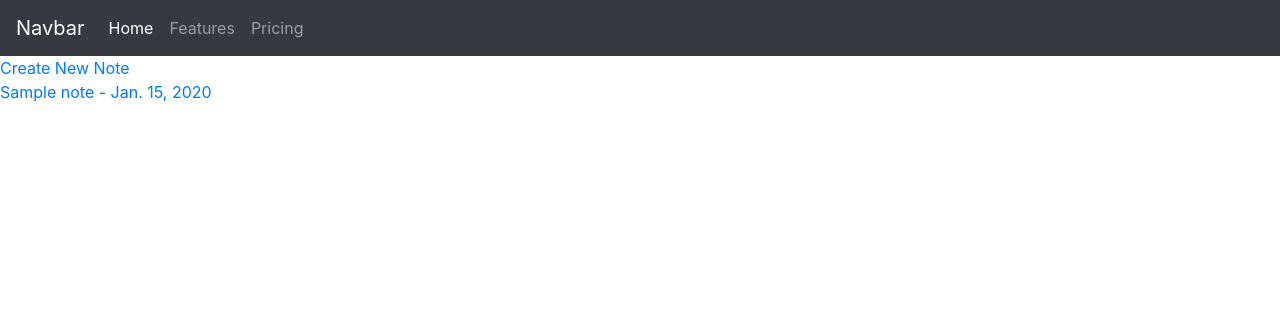
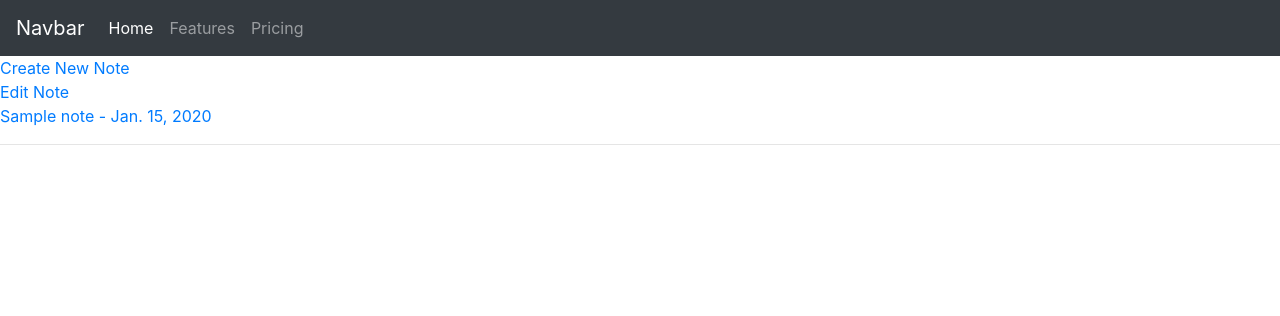
Before and after one commit to kiarash-gh/Note-Taking, a Django app: page /note-list/ in a window 1280 px wide. Shown: the top 316 px of the page. Run offline with Django 5.2, Linux system fonts and the light colour scheme; tables that the repository leaves empty hold one stand-in row (values such as "Sample post"); some libraries are stand-ins or nearby versions.

Commit message:
feat: add show note detail and update note

```diff
--- a/note/note_taking/templates/note_taking/note_list.html
+++ b/note/note_taking/templates/note_taking/note_list.html
@@ -8,7 +8,12 @@
 
     {% for note in notes %}
         <div>
+            <a href={% url 'edit-note' note.id %}>Edit Note</a>
+        </div>
+
+        <div>
             <a href={% url 'note-detail' note.id %}>{{note.title}} - {{note.created}}</a>
+            <hr>
         </div>
 
     {% endfor %}
--- a/note/note_taking/urls.py
+++ b/note/note_taking/urls.py
@@ -6,5 +6,6 @@ urlpatterns = [
     path('', views.home, name='home'),
     path('note-list/', views.note_list, name='note-list'),
     path('create-note/', views.create_note, name='create-note'),
-    path('note-detail/<str:pk>', views.note_list, name='note-detail'),
+    path('note-detail/<str:pk>', views.note_detail, name='note-detail'),
+    path('edit-note/<str:pk>', views.update_note, name='edit-note'),
 ]
--- a/note/note_taking/views.py
+++ b/note/note_taking/views.py
@@ -26,3 +26,24 @@ def create_note(request):
 
     context = {'form': form}
     return render(request, 'note_taking/create_note.html', context)
+
+
+def note_detail(request, pk):
+    note = Note.objects.get(id=pk)
+    form = NoteForm(instance=note)
+    context= {'form': form}
+    return render(request, 'note_taking/note_detail.html', context)
+
+
+def update_note(request, pk):
+    note = Note.objects.get(id=pk)
+    if request.method == 'POST':
+        form = NoteForm(request.POST, instance=note)
+        if form.is_valid():
+            form.save()
+            return redirect('note-list')
+    else:
+        form = NoteForm(instance=note)
+
+    context= {'form': form}
+    return render(request, 'note_taking/edit_note.html', context)
```
Also changed, not shown: note/note_taking/templates/note_taking/edit_note.html (added, +16 -0 lines), note/note_taking/templates/note_taking/note_detail.html (added, +16 -0 lines).
